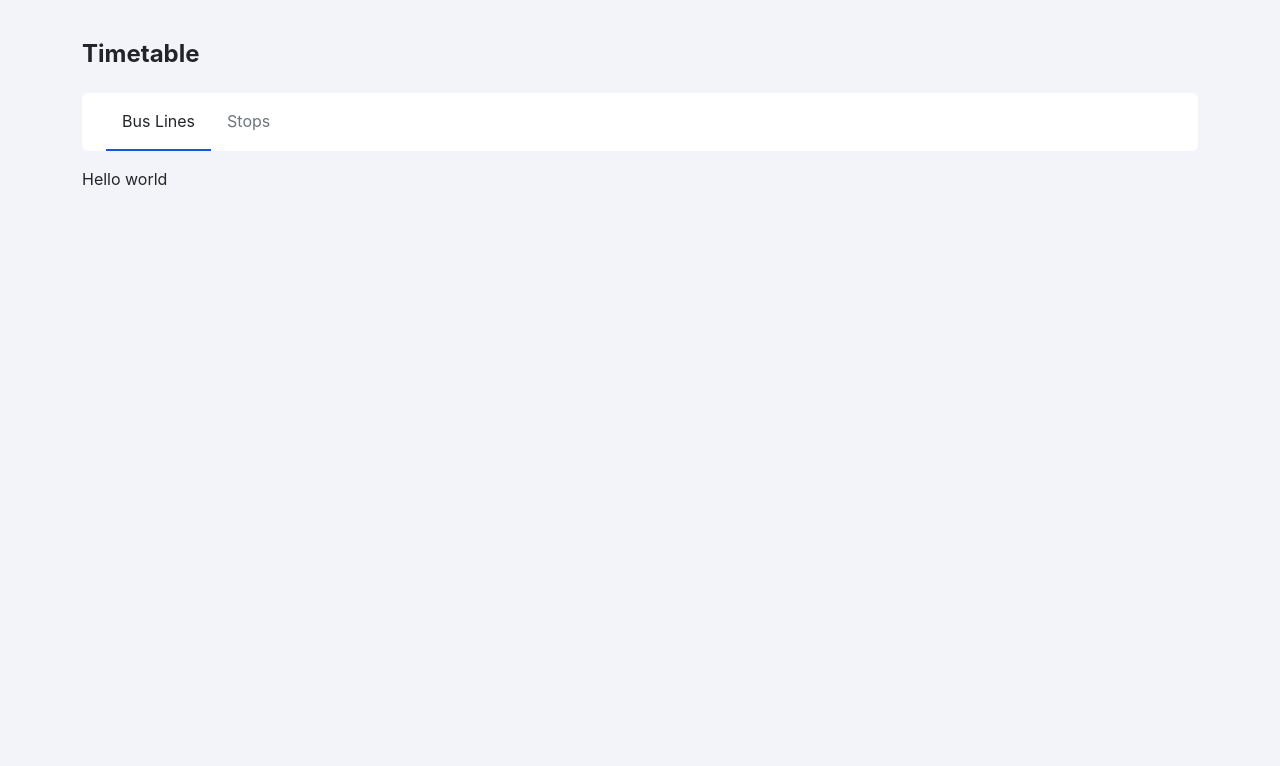
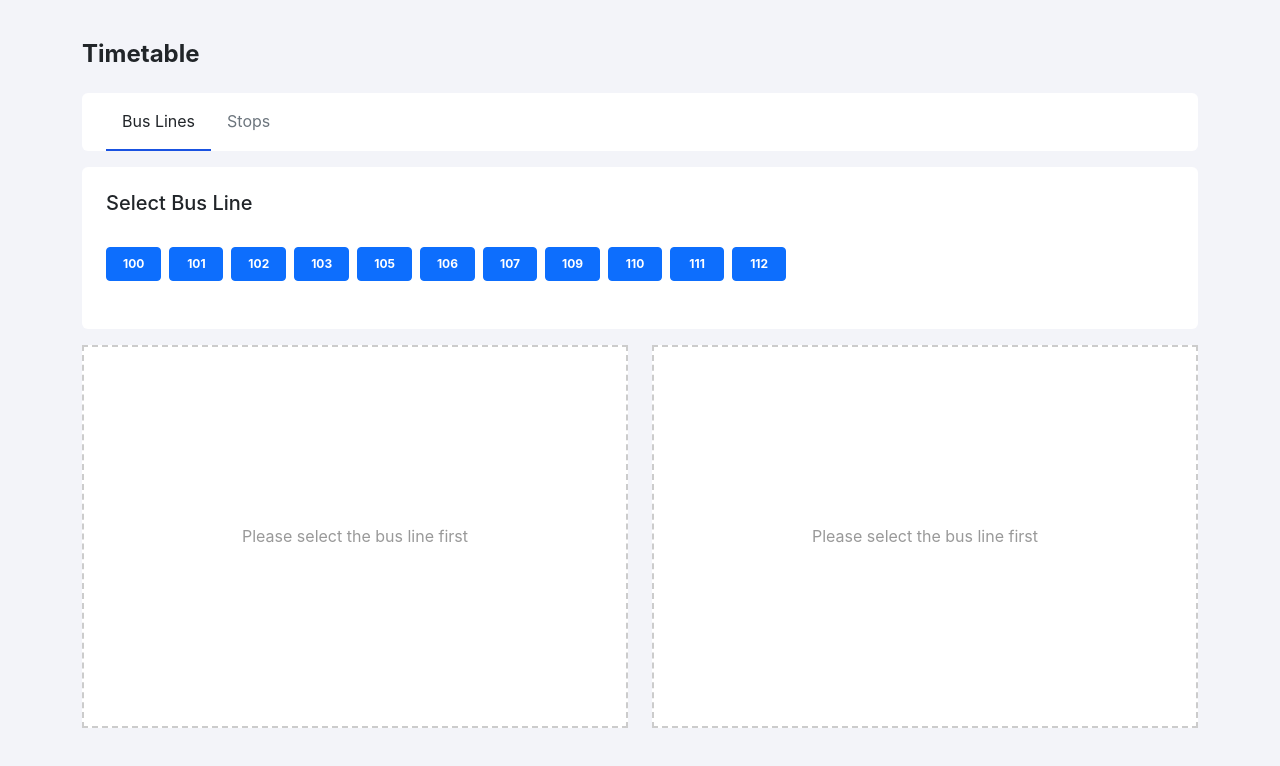
Before and after one commit to voytek98/bus-stops, a React (Vite) app: page / in a window 1280 px wide. Shown: the top 766 px of the page. Built offline with nearby package versions, Linux system fonts and the light colour scheme; data requests are answered from the project's data file.

Commit message:
Create List components and update HomePage (#8)
create StopsList and StopsTimesList components,
update HomePage

```diff
--- /dev/null
+++ b/src/components/StopsList/index.tsx
@@ -0,0 +1,47 @@
+import { useBusStore } from '@app/stores';
+import { useState } from 'react';
+import arrowBottom from '@app/assets/icons/arrow-bottom-rec.svg';
+import { PanelWithList } from '@app/components';
+
+export const StopsList = () => {
+  const { getActiveStopList, activeLine, activeStop } = useBusStore();
+  const [sortDirection, setSortDirection] = useState<'asc' | 'desc'>('asc');
+  const activeStopList = getActiveStopList();
+
+  const isEmpty = !activeLine || activeLine < 1;
+  const sortedList = activeStopList.sort((a, b) =>
+    sortDirection === 'asc' ? a.order - b.order : b.order - a.order
+  );
+  const rotateDeg = sortDirection === 'asc' ? '180deg' : '0deg';
+
+  const handleClick = () => {
+    setSortDirection((prev) => (prev === 'asc' ? 'desc' : 'asc'));
+  };
+
+  const handleBusStopClick = (stop: string) => {
+    useBusStore.setState({ activeStop: stop });
+  };
+
+  if (isEmpty)
+    return <div className="placeholder-box">Please select the bus line first</div>;
+
+  return (
+    <PanelWithList
+      title={`Bus Line: ${activeLine}`}
+      header={
+        <>
+          <span className="fs-6">Bus Stops</span>
+          <img
+            role="button"
+            style={{ rotate: rotateDeg }}
+            src={arrowBottom}
+            onClick={handleClick}
+          />
+        </>
+      }
+      list={sortedList.map((item) => item.stop)}
+      activeItem={activeStop}
+      handleClick={handleBusStopClick}
+    />
+  );
+};
--- /dev/null
+++ b/src/components/StopsTimesList/index.tsx
@@ -0,0 +1,23 @@
+import { useBusStore } from '@app/stores';
+import { PanelWithList } from '@app/components';
+
+export const StopsTimesList = () => {
+  const { activeLine, activeStop, getTimeList } = useBusStore();
+  const itemToSelect = activeLine ? 'stop' : 'line';
+  const timeList = getTimeList(activeStop);
+
+  if (!activeStop)
+    return (
+      <div className="placeholder-box">
+        Please select the bus {itemToSelect} first
+      </div>
+    );
+
+  return (
+    <PanelWithList
+      title={`Bus Stop: ${activeStop}`}
+      header={<span>Time</span>}
+      list={timeList}
+    />
+  );
+};
--- a/src/components/_components.scss
+++ b/src/components/_components.scss
@@ -37,3 +37,15 @@
     }
   }
 }
+
+.placeholder-box {
+  border: 2px dashed #ccc;
+  padding: 1rem;
+  height: 100%;
+  display: flex;
+  align-items: center;
+  justify-content: center;
+  text-align: center;
+  color: #999;
+  background-color: #fff;
+}
--- a/src/components/index.ts
+++ b/src/components/index.ts
@@ -1,3 +1,5 @@
 export { LinesList } from './LinesList';
 export { Navigation } from './Navigation';
 export { PanelWithList } from './PanelWithList';
+export { StopsList } from './StopsList';
+export { StopsTimesList } from './StopsTimesList';
--- a/src/pages/home/index.tsx
+++ b/src/pages/home/index.tsx
@@ -1,3 +1,26 @@
-export const HomePage = () => {
-  return <div>Hello world</div>;
+import { LinesList, StopsList, StopsTimesList } from '@app/components';
+
+const HomePage = () => {
+  return (
+    <>
+      <div className="row g-0 p-4 mb-3 rounded-2 bg-white">
+        <div className="col-12">
+          <h5 className="mb-0">Select Bus Line</h5>
+        </div>
+        <div className="col-12 py-4 mt-2">
+          <LinesList />
+        </div>
+      </div>
+      <div className="row mb-3 flex-grow-1">
+        <div className="col-md-6">
+          <StopsList />
+        </div>
+        <div className="col-md-6">
+          <StopsTimesList />
+        </div>
+      </div>
+    </>
+  );
 };
+
+export { HomePage };
```
Also changed, not shown: src/assets/icons/arrow-bottom-rec.svg (added).
